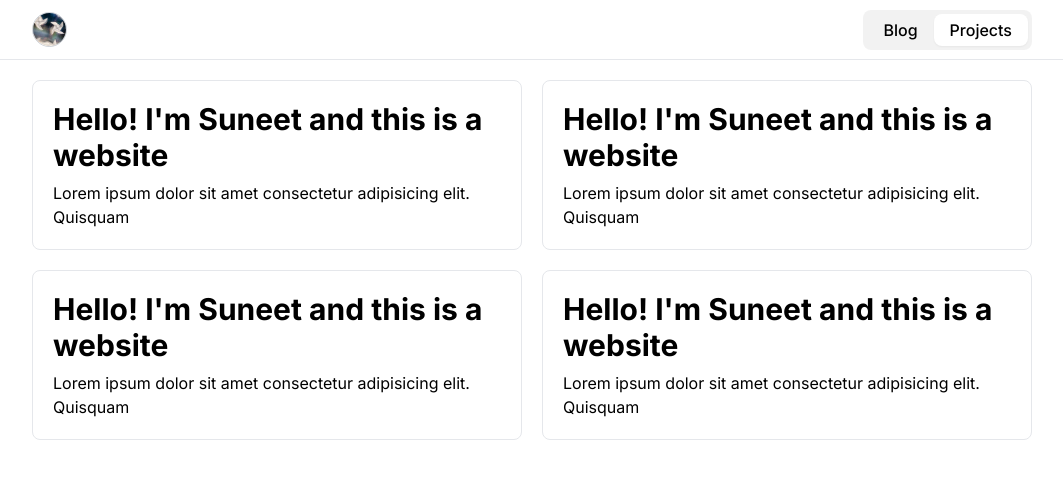
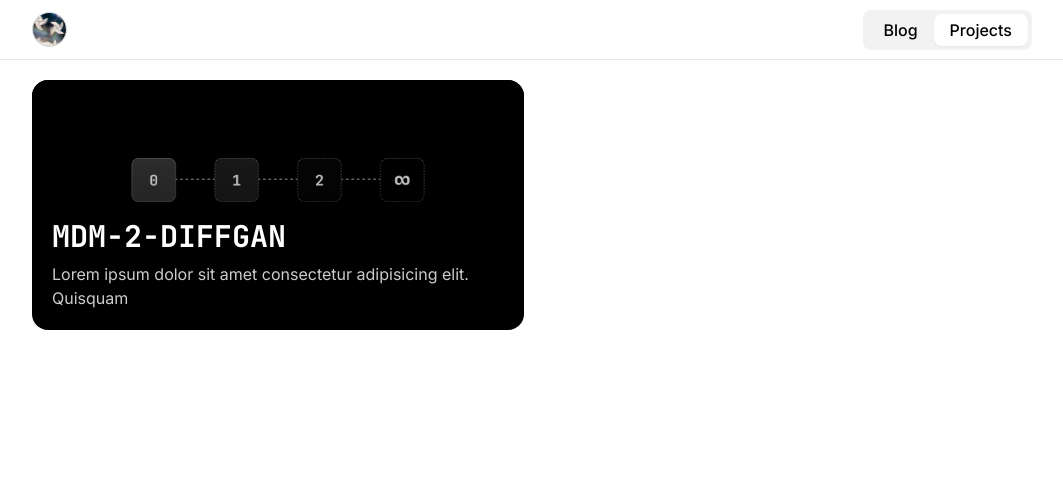
Before and after one commit to suneettipirneni/site, a Next.js app: page /projects in a window 1280 px wide. Shown: the top 478 px of the page, without its empty margins (108-1171 px from the left). Built offline with nearby package versions, Linux system fonts and the light colour scheme.

Commit message:
fix re-enable analytics

```diff
--- a/app/layout.tsx
+++ b/app/layout.tsx
@@ -1,6 +1,6 @@
 import { NavBar } from "@/components/NavBar";
 import { Inter, JetBrains_Mono } from "next/font/google";
-// import { Analytics } from "@vercel/analytics/react";
+import { Analytics } from "@vercel/analytics/react";
 import type { PropsWithChildren } from "react";
 import "./globals.css";
 
@@ -42,7 +42,7 @@ export default function RootLayout({ children }: PropsWithChildren) {
 					]}
 				/>
 				<div className="h-full w-full grow p-2 md:p-5">{children}</div>
-				{/* <Analytics /> */}
+				<Analytics />
 			</body>
 		</html>
 	);
--- a/app/projects/page.tsx
+++ b/app/projects/page.tsx
@@ -1,23 +1,27 @@
 import { Title } from "@/components/Title";
+import Image from 'next/image';
+
+import iteratorImage from '@/public/headers/lazy-sequences-dark.png'
 
 function ProjectCard() {
 	return (
-		<div className="flex flex-col space-y-2 rounded-lg border border-gray-200 p-5">
-			<Title className="line-clamp-3 max-w-[600px] text-left">
-				{"Hello! I'm Suneet and this is a website"}
-			</Title>
-			<p>Lorem ipsum dolor sit amet consectetur adipisicing elit. Quisquam</p>
+		<div className="flex flex-col relative space-y-2 rounded-2xl p-5 h-[250px] bg-black justify-end overflow-clip">
+			<Image src={iteratorImage} alt='' className='absolute inset-0 h-[80%] w-full object-cover [mask-image:linear-gradient(rgba(0,0,0,1),rgba(0,0,0,1),rgba(0,0,0,1),rgba(0,0,0,0.8),rgba(0,0,0,0.7),rgba(0,0,0,0.6),rgba(0,0,0,0.5),rgba(0,0,0,0.1));]' />
+			<div className='z-10 flex-col space-y-2'>
+				<Title className="line-clamp-3 max-w-[600px] font-mono text-left text-white">
+					MDM-2-DIFFGAN
+				</Title>
+				<p className='text-white/80'>Lorem ipsum dolor sit amet consectetur adipisicing elit. Quisquam</p>
+			</div>
 		</div>
 	);
 }
 
 export default function ProjectsPage() {
 	return (
-		<div className="mx-auto grid max-w-[1000px] grid-cols-2 gap-5">
+		<div className="mx-auto grid max-w-[1000px] md:grid-cols-2 grid-cols-1 gap-4">
 			<ProjectCard />
-			<ProjectCard />
-			<ProjectCard />
-			<ProjectCard />
+
 		</div>
 	);
 }
```
